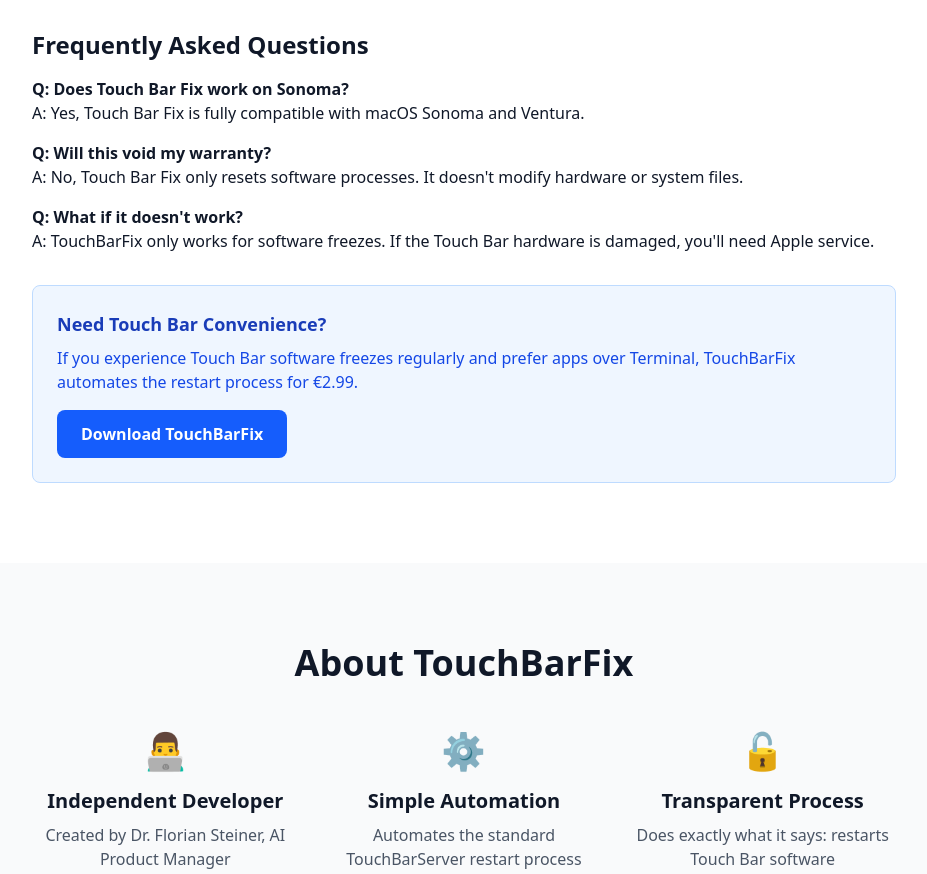
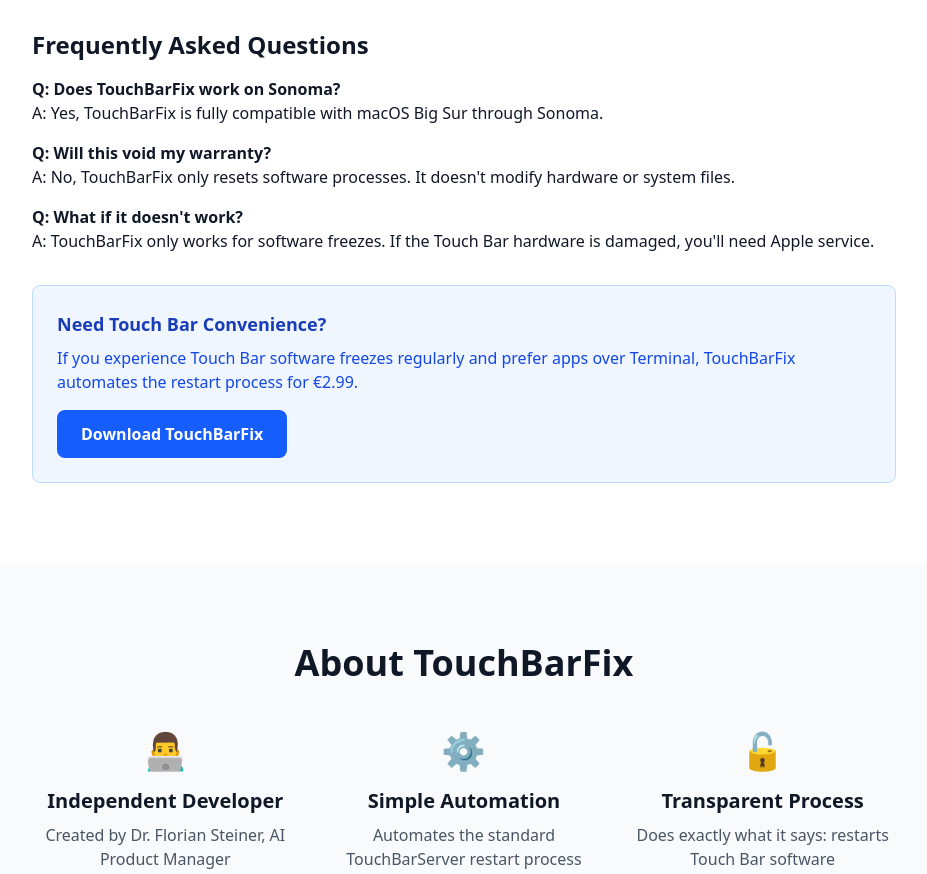
Before and after one commit to ProduktEntdecker/touchbarfix, a website: page index.html in a window 1280 px wide. Shown: the part 3477-4351 px from the top of the page, without its empty margins (176-1103 px from the left). Drawn offline with Linux system fonts and the light colour scheme.

Commit message:
fix: unify branding and OS version consistency in JSON-LD and FAQ
- Updated JSON-LD name from 'Touch Bar Fix' to 'TouchBarFix'
- Changed OS version from 'macOS 11.0+' to 'macOS 11.0–14.0'
- Updated FAQ to use consistent 'TouchBarFix' branding
- Aligned FAQ OS support messaging with 'Big Sur through Sonoma'

Resolves CodeRabbit feedback on structured data and branding consistency.

```diff
--- a/index.html
+++ b/index.html
@@ -21,9 +21,9 @@
     {
       "@context": "https://schema.org",
       "@type": "SoftwareApplication",
-      "name": "Touch Bar Fix",
+      "name": "TouchBarFix",
       "description": "One-click solution to fix MacBook Pro Touch Bar issues. No Terminal commands required.",
-      "operatingSystem": "macOS 11.0+",
+      "operatingSystem": "macOS 11.0–14.0",
       "applicationCategory": "UtilitiesApplication",
       "offers": {
         "@type": "Offer",
@@ -264,12 +264,12 @@
                     <h3 class="text-2xl font-bold text-gray-900 mb-4">Frequently Asked Questions</h3>
                     <div class="space-y-4 mb-8">
                         <div>
-                            <h4 class="font-bold">Q: Does Touch Bar Fix work on Sonoma?</h4>
-                            <p>A: Yes, Touch Bar Fix is fully compatible with macOS Sonoma and Ventura.</p>
+                            <h4 class="font-bold">Q: Does TouchBarFix work on Sonoma?</h4>
+                            <p>A: Yes, TouchBarFix is fully compatible with macOS Big Sur through Sonoma.</p>
                         </div>
                         <div>
                             <h4 class="font-bold">Q: Will this void my warranty?</h4>
-                            <p>A: No, Touch Bar Fix only resets software processes. It doesn't modify hardware or system files.</p>
+                            <p>A: No, TouchBarFix only resets software processes. It doesn't modify hardware or system files.</p>
                         </div>
                         <div>
                             <h4 class="font-bold">Q: What if it doesn't work?</h4>
```
